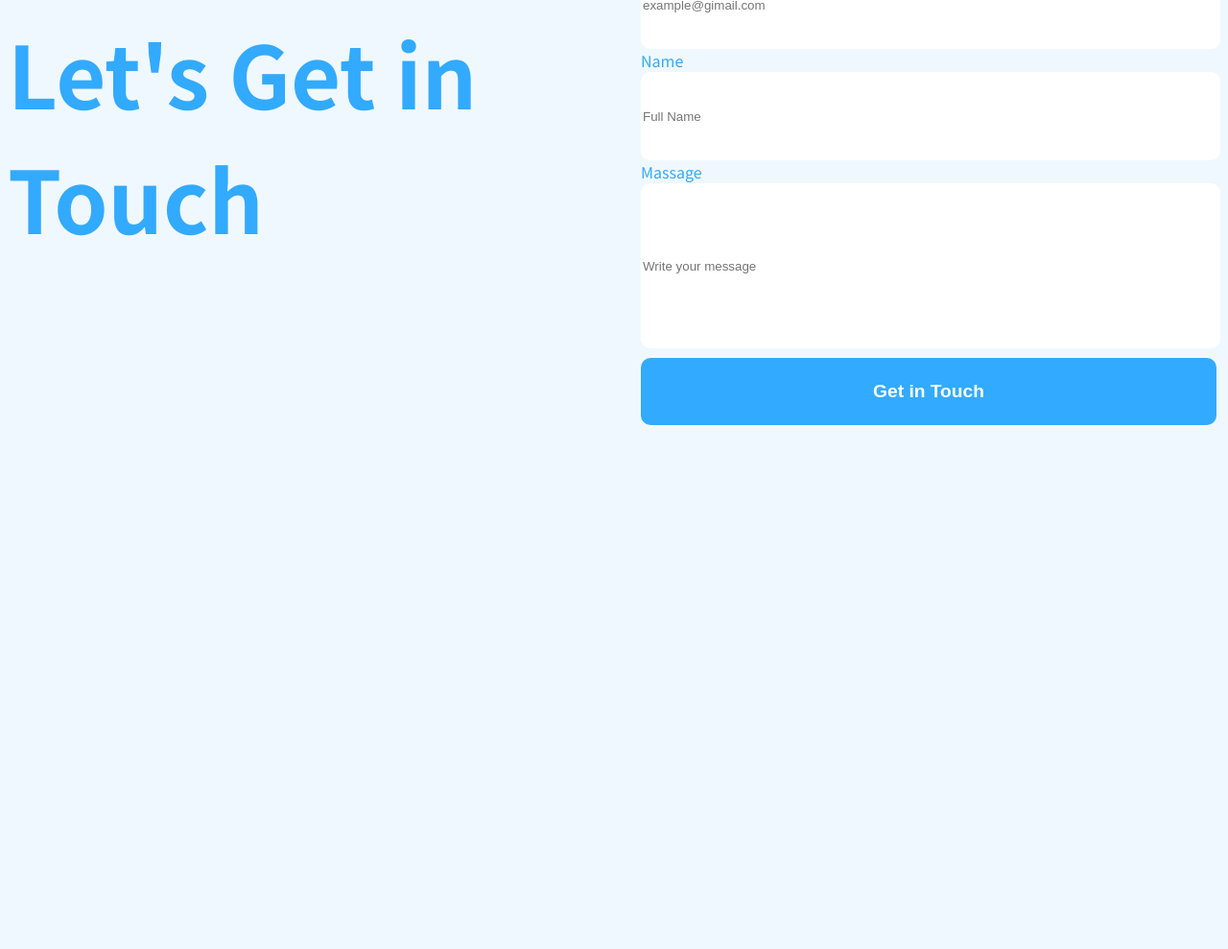
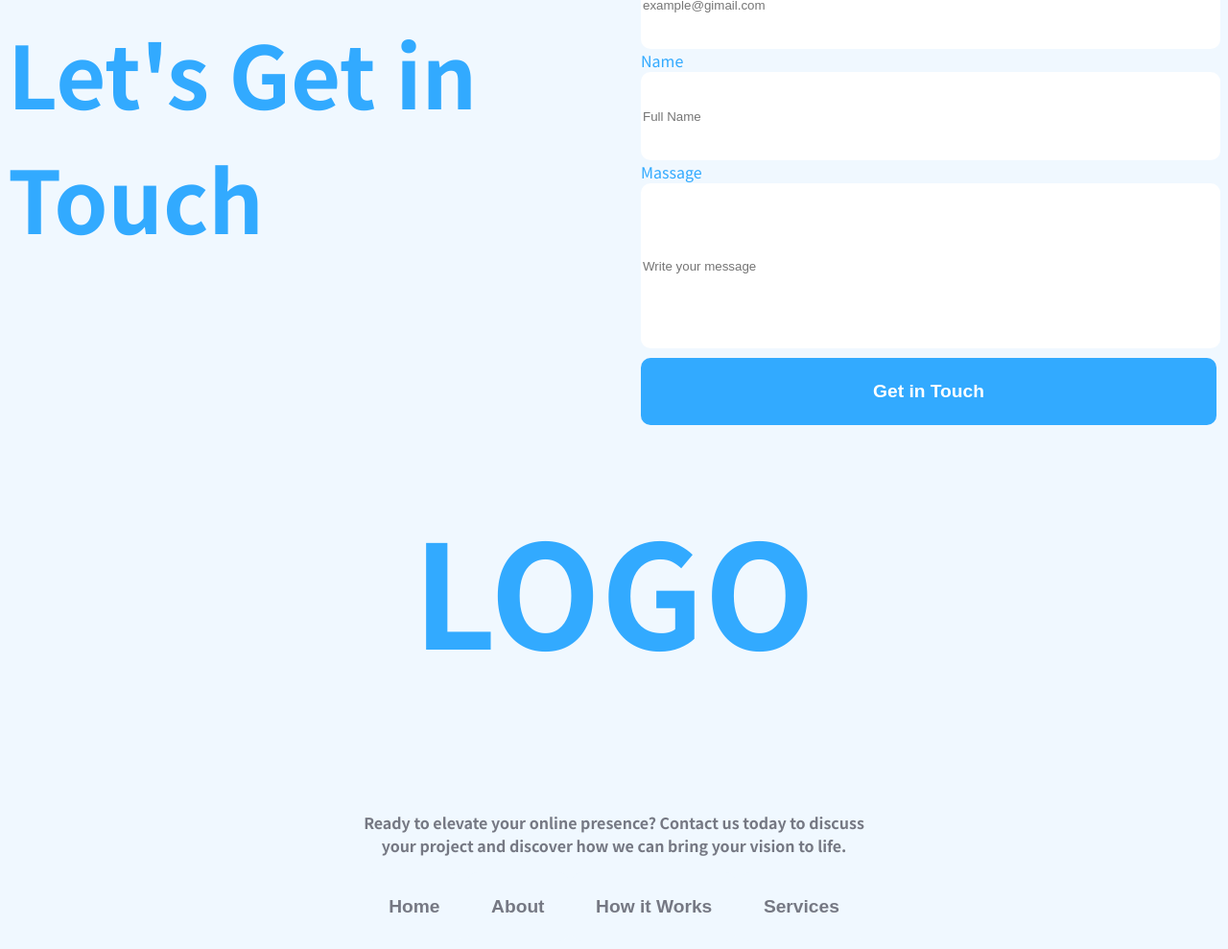
Before and after one commit to Md-Abu-Talha/First-Assignment, a plain HTML site: page index.html in a window 1280 px wide. Shown: the part 3202-4191 px from the top of the page at 96% size. Before the commit the page ends 3653 px from the top, so only its background shows below. Drawn offline with Linux system fonts and the light colour scheme.

Commit message:
footer is complete

```diff
--- a/Styles/Style.css
+++ b/Styles/Style.css
@@ -166,6 +166,10 @@ main{
     font-weight: bold;
 }
 
+.focus-text {
+    font-weight: bold;
+}
+
 .get-start-btn {
     height: 50px;
     width: 230px;
@@ -206,3 +210,23 @@ main{
     border: none;
     border-radius: 10px;
 }
+
+footer {
+    text-align: center;
+}
+
+.ft-logo {
+    font-size: 150px;
+    font-weight: bolder;
+    margin-top: 60px;
+}
+
+.ft-text {
+    font-weight: bold;
+}
+
+.ft-btn {
+    background-color: aliceblue;
+    color: #2524329a;
+    padding: 25px;
+}
--- a/index.html
+++ b/index.html
@@ -110,7 +110,7 @@
 
         <section class="focus-section">
             <h1 class="focus-section-title">Ready to focus better</h1>
-            <p class="deferent-color-text focus-text">If you focused, then believe that you can shine no matter what. </p>
+            <p class="deferent-color-text focus-text focus-text">If you focused, then believe that you can shine no matter what. </p>
             <a href=""><button class="btn get-start-btn">Get Started Free</button></a>
             <div class="wc-big">
                 <img class="wc-big-pic" src="./Assets/wc-big.png" alt="webflow-conf2022-big-picture">
@@ -137,7 +137,17 @@
     </main>
 
     <footer>
+        <section>
+            <h1 class="ft-logo">LOGO</h1>
+            <p class="deferent-color-text ft-text">Ready to elevate your online presence? Contact us today to discuss <br> your project and discover how we can bring your vision to life.</p>
 
+            <div>
+                <a href=""><button class="btn ft-btn">Home</button></a>
+                <a href=""><button class="btn ft-btn">About</button></a>
+                <a href=""><button class="btn ft-btn">How it Works</button></a>
+                <a href=""><button class="btn ft-btn">Services</button></a>
+            </div>
+        </section>
     </footer>
 </body>
 </html>
```
